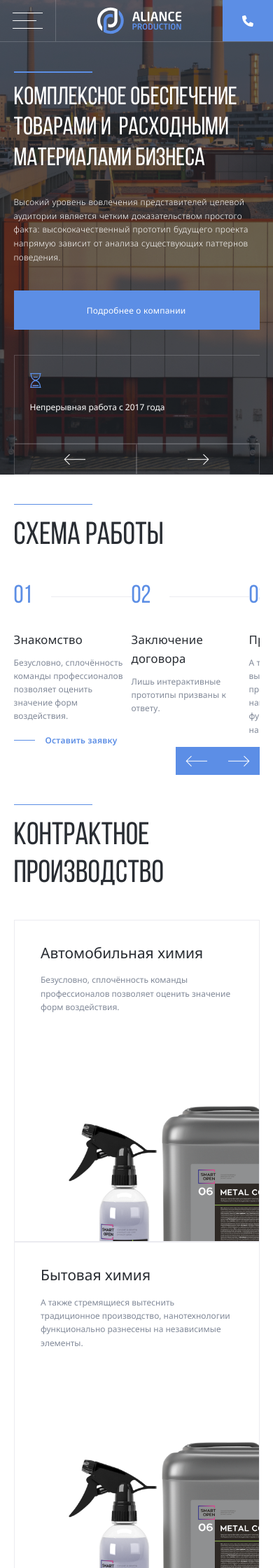
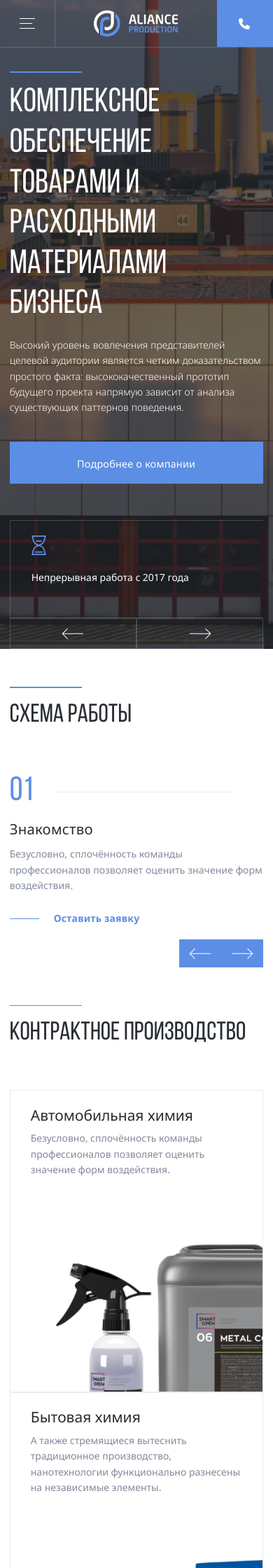
Before and after one commit to kozimirovdima/Aliance, a PHP site: page / in a window 390 px wide. Shown: the top 2240 px of the page at 70% size. Run offline with PHP 8.4, Linux system fonts and the light colour scheme.

Commit message:
upload files from desktop
new changes

```diff
--- a/css/style.css
+++ b/css/style.css
@@ -113,18 +113,18 @@ body {
 }
 
 .header-nav {
-  flex-basis: 100%;
+  flex-grow: 1;
   display: flex;
+  align-items: center;
   height: 100%;
-  align-items: center;
   list-style: none;
   margin: 0;
   padding: 0;
   padding-left: 3.125rem;
 }
 .header-nav-item {
+  height: 100%;
   display: flex;
-  height: 100%;
   align-items: center;
 }
 .header-nav-link {
@@ -134,9 +134,11 @@ body {
   font-size: 1rem;
   text-decoration: none;
   color: inherit;
+  border-bottom: 2px solid rgba(235, 235, 240, 0);
 }
 .header-nav-link:hover {
   border-bottom: 2px solid #5c8ee6;
+  transition: 0.3s;
 }
 .header-nav-item:not(:last-child) {
   margin-right: 3.3125rem;
@@ -196,7 +198,7 @@ body {
 }
 
 .header-content {
-  padding-top: 8.875rem;
+  padding-top: 10.775rem;
   position: relative;
   z-index: 1;
   color: #fff;
@@ -239,7 +241,7 @@ body {
 .header-features-item {
   width: 18rem;
   padding: 1.875rem 3.125rem;
-  height: auto;
+  height: auto !important;
   border: 0.0625rem solid rgba(235, 235, 240, 0.2);
 }
 .slider-buttons {
@@ -258,9 +260,6 @@ body {
   border: 0.0625rem solid rgba(235, 235, 240, 0.2);
 }
 
-.header-features-item:not(:last-child) {
-  border-right: none;
-}
 .header-features-text {
   font-size: 1rem;
   font-style: normal;
@@ -270,7 +269,7 @@ body {
 }
 
 .section {
-  margin-top: 9rem;
+  margin-top: 9.1rem;
   margin-bottom: 9rem;
 }
 
@@ -282,6 +281,7 @@ body {
   font-style: normal;
   font-weight: 400;
   line-height: 120%; /* 4.5rem */
+  margin-bottom: 58px;
 }
 
 .steps {
@@ -293,7 +293,9 @@ body {
 }
 
 .steps-item {
-  max-width: 20.625rem;
+  width: 100%;
+  display: flex;
+  flex-grow: 1;
 }
 
 .steps-num {
@@ -360,16 +362,18 @@ body {
   margin-right: 1.25rem;
   display: flex;
   align-items: center;
-  transition: width 0.2s;
+  transition: 0.2s;
 }
+
 .steps-link:hover:before {
-  width: 60px;
+  width: 3.75rem;
 }
 .steps-buttons {
   display: none;
   height: 40px;
   justify-content: end;
 }
+
 .steps-button-prev,
 .steps-button-next {
   background: #5c8ee6;
@@ -380,6 +384,103 @@ body {
   display: flex;
   cursor: pointer;
 }
+
+.cards {
+  display: flex;
+  flex-wrap: wrap;
+}
+.card-content {
+  padding: 2.5rem 3.125rem;
+}
+.card {
+  flex-basis: 33%;
+  border: 1px solid #ebebf0;
+  position: relative;
+  transition: 0.2s;
+}
+
+.card:hover .card-title {
+  color: #5c8ee6;
+}
+.card:hover {
+  border-color: #5c8ee6;
+  cursor: pointer;
+}
+
+.card-title {
+  color: rgb(41, 45, 51);
+  font-size: 1.75rem;
+  font-weight: 400;
+  line-height: 140%;
+  margin: 0;
+  margin-bottom: 0.625rem;
+}
+.card-text {
+  color: rgb(130, 138, 153);
+  font-size: 1rem;
+  font-weight: 400;
+  line-height: 160%;
+  margin-bottom: 24.625rem;
+}
+.card-img {
+  width: 90%;
+  position: absolute;
+  bottom: 0;
+  right: 0;
+  z-index: 0;
+}
+.section.trademark {
+  margin-top: 9rem;
+}
+.trademark-cards {
+  display: flex;
+}
+.trademark-card {
+  height: 100%;
+  flex-basis: 50%;
+  border: 1px solid #ebebf0;
+  transition: 0.2s;
+  display: grid;
+  padding: 2.925rem;
+  grid-template-columns: 1fr 1fr 1fr;
+  grid-template-rows: auto 2fr;
+  grid-template-areas:
+    "logo title title"
+    "logo text text";
+  height: 280px;
+}
+.trademark-card-img {
+  grid-area: logo;
+  fill: #828a99;
+  width: 100%;
+}
+.trademark-card-title {
+  grid-area: title;
+  margin: 0;
+  margin-top: 1.0625rem;
+  color: rgb(41, 45, 51);
+  font-size: 1.75rem;
+  font-weight: 400;
+  line-height: 160%;
+}
+.trademark-card-text {
+  grid-area: text;
+  color: rgb(130, 138, 153);
+  font-size: 1rem;
+  font-weight: 400;
+  line-height: 160%;
+}
+.trademark-card:hover {
+  border-color: #5c8ee6;
+  cursor: pointer;
+}
+.trademark-card:hover .trademark-card-img {
+  fill: #5c8ee6;
+}
+.trademark-card:hover .trademark-card-title {
+  color: #5c8ee6;
+}
+
 @media (max-width: 1740px) {
   html {
     font-size: 14px;
@@ -448,18 +549,19 @@ body {
   html {
     font-size: 12px;
   }
+  .card-text {
+    font-size: 14px;
+  }
   .container {
     max-width: 90%;
   }
+
   .swiper {
     margin-bottom: 0;
   }
   .slider-buttons {
     display: flex;
     height: 44px;
-  }
-  .steps-buttons {
-    display: flex;
   }
   .header-phone {
     display: none;
@@ -473,21 +575,63 @@ body {
     width: 250px;
     min-height: 100%;
   }
-  .header-features-item {
-    border: 0.0625rem solid rgba(235, 235, 240, 0.2);
-  }
   .header-content {
     padding-top: 6rem;
+  }
+  .steps-buttons {
+    display: flex;
+  }
+  .steps {
+    display: flex;
+    justify-content: space-between;
   }
   .card {
     flex-basis: 50%;
   }
-  .cards {
-    justify-content: space-around;
+  .trademark-card {
+    flex-basis: 50%;
+    border: 1px solid #ebebf0;
+    transition: 0.2s;
+    display: grid;
+    padding: 3.125rem;
+    grid-template-columns: 40% auto;
+    grid-template-rows: auto 2fr;
   }
 }
 
 @media (max-width: 992px) {
+  .hidden {
+    display: none;
+  }
+  .trademark-cards {
+    flex-direction: column;
+  }
+  .trademark-card-text {
+    font-size: 14px;
+  }
+  .section.trademark {
+    margin-top: 4rem;
+  }
+  .trademark-card-title {
+    font-size: 20px;
+    font-weight: 400;
+    line-height: 130%;
+  }
+  .separator {
+    width: 8.575rem;
+    height: 0.14rem;
+  }
+  .steps-num {
+    font-size: 4rem;
+    margin-bottom: 0;
+  }
+  .steps-num::after {
+    content: "";
+    height: 0.0625rem;
+    background: #ebebf0;
+    margin-left: 2.25rem;
+    margin-right: 45px;
+  }
   .container {
     max-width: 60rem;
     overflow: hidden;
@@ -506,7 +650,7 @@ body {
   }
 
   .navbar {
-    height: 5rem;
+    height: 5.7rem;
   }
 
   .logo-link {
@@ -519,12 +663,6 @@ body {
   .main-logo-svg {
     width: 10rem;
     height: 3.75rem;
-  }
-  .card {
-    flex-basis: 50%;
-  }
-  .cards {
-    justify-content: space-around;
   }
 
   .mobile-menu {
@@ -548,12 +686,12 @@ body {
   }
 
   .mobile-menu-toggle {
-    width: 80px;
+    width: 79px;
     height: 100%;
     display: flex;
     flex-direction: column;
     justify-content: space-between;
-    padding: 1.5rem;
+    padding: 2.2rem 2.3rem;
     border-right: 0.0625rem solid rgba(235, 235, 240, 0.2);
   }
 
@@ -579,6 +717,11 @@ body {
   .header-button .button-phone {
     fill: #ffffff;
     display: block;
+  }
+
+  .header-button {
+    padding-left: 2.3rem;
+    padding-right: 2.4rem;
   }
 
   * {
@@ -666,15 +809,26 @@ body {
     display: flex;
     justify-content: space-between;
     gap: 0;
+    margin-bottom: 18px;
   }
   .steps-title {
-    font-size: 1.4rem;
+    font-size: 1.7rem;
+    margin-top: 0.625rem;
   }
-  .steps-item {
-    max-width: 14rem;
+  .steps-text {
+    font-size: 14px;
+    margin-bottom: 2.05rem;
+  }
+  .steps-link::before {
+    width: 3.5rem;
+    margin-right: 1.75rem;
+  }
+  .steps-link {
+    font-size: 14px;
+    font-weight: 700;
+    line-height: 160%;
   }
   .header-features {
-    align-items: start;
     margin-top: 5rem;
   }
   .section {
@@ -682,62 +836,48 @@ body {
     margin-bottom: 6rem;
   }
   .header-features-item {
-    padding-top: 22px;
-    padding-left: 22px;
-    padding-right: 86px;
+    padding-top: 17px;
+    padding-left: 30px;
+  }
+  .logo-svg-features {
+    width: 3rem;
+    height: 3rem;
+  }
+  .header-features-text {
+    font-size: 14px;
+    font-weight: 400;
+    line-height: 160%;
+  }
+  .section-title {
+    font-size: 3.05rem;
+  }
+  .card-content {
+    padding: 1.7rem 2.425rem;
+  }
+  .card-text {
+    font-size: 14px;
+    margin-top: 0;
+    margin-bottom: 23.725rem;
+  }
+  .card-img {
+    width: 100%;
   }
 }
-.cards {
-  display: flex;
-  flex-wrap: wrap;
-}
-.card {
-  text-decoration: none;
-  flex-basis: 33%;
-  border: 1px solid #ebebf0;
-  position: relative;
-  transition: border 0.2s;
-}
-.card:hover .card-title {
-  color: #5c8ee6;
-}
-.card:hover {
-  border-color: #5c8ee6;
-}
-.card-image {
-  width: 90%;
-  position: absolute;
-  bottom: 0;
-  right: 0;
-  z-index: 0;
-}
-.card-content {
-  padding: 2.5rem 3.125rem;
-}
-.card-title {
-  font-weight: 400;
-  font-size: 1.75rem;
-  line-height: 160%;
-  color: #292d33;
-  margin-top: 0;
-  margin-bottom: 0.625rem;
-  transition: color 0.2s;
-}
-.card-text {
-  font-size: 1rem;
-  line-height: 160%;
-  color: #828a99;
-  margin-bottom: 24.625rem;
-}
+
 @media (max-width: 768px) {
   .container {
-    max-width: 45rem;
+    max-width: 47rem;
+  }
+  .card-img {
+    width: 75%;
   }
   .header-features {
     margin-top: 3rem;
   }
   .header-features-item {
     height: 100%;
+  }
+  .header-features-text {
   }
   .header-title {
     font-size: 4rem;
@@ -753,26 +893,50 @@ body {
 
 @media (max-width: 576px) {
   .container {
-    max-width: 90%;
+    max-width: 93%;
+  }
+  .card-img {
+    width: 95%;
   }
   .header-content {
     padding-top: 3rem;
   }
   .header-features {
-    margin-top: 3rem;
+    margin-top: 1.5rem;
   }
   .header-features-item {
-    height: 127px;
+    padding-bottom: 46px;
   }
   .header-title {
-    font-size: 3rem;
+    font-size: 4rem;
+    margin-bottom: 1.4rem;
   }
   .section {
-    margin-top: 3rem;
-    margin-bottom: 3rem;
+    margin-top: 4rem;
+    margin-bottom: 4rem;
   }
   .main-button {
     width: 100%;
+    margin-bottom: 2.8125rem;
+  }
+  .header-text {
+    font-size: 14px;
+    font-stretch: normal;
+    font-style: normal;
+    line-height: 1.6;
+    letter-spacing: normal;
+    /* margin-bottom: 2.325rem; */
+  }
+  .button {
+    font-size: 1.2rem;
+  }
+  .trademark-card {
+    grid-template-areas:
+      "logo title"
+      "text text";
+  }
+  .trademark-card-title {
+    margin: auto;
   }
 }
 
@@ -780,8 +944,9 @@ body {
   display: none;
 }
 .close-menu .mobile-menu-line:nth-child(1) {
-  transform: rotate(45deg) translateX(8px) translateY(7px);
+  transform: rotate(45deg) translateX(3px) translateY(2px);
 }
+
 .close-menu .mobile-menu-line:nth-child(3) {
   transform: rotate(-45deg) translateX(8px) translateY(-7px);
 }
--- a/index.html
+++ b/index.html
@@ -9,9 +9,9 @@
       href="https://fonts.googleapis.com/css2?family=Noto+Sans:wght@300;400;600;700&display=swap"
       rel="stylesheet"
     />
-    <link rel="stylesheet" href="css/swiper-bundle.min.css" />
     <link rel="stylesheet" href="css/style.css" />
     <link rel="stylesheet" href="css/normalize.css" />
+    <link rel="stylesheet" href="css/swiper-bundle.min.css" />
     <title>Aliance Production</title>
   </head>
   <body>
@@ -218,87 +218,9 @@
           <!-- /.slider-buttons -->
         </div>
         <!-- END   Slider main container -->
-
-        <!-- <ul class="header-features">
-          <li class="header-features-item">
-            <svg class="logo-svg-features" width="36" height="36">
-              <use href="img/sprites.svg#time"></use>
-            </svg>
-            <p class="header-features-text">Непрерывная работа c 2017 года</p>
-          </li>
-          <li class="header-features-item">
-            <svg class="logo-svg-features" width="36" height="36">
-              <use href="img/sprites.svg#certificate"></use>
-            </svg>
-            <p class="header-features-text">Вся продукция сертифицирована</p>
-          </li>
-          <li class="header-features-item">
-            <svg class="logo-svg-features" width="36" height="36">
-              <use href="img/sprites.svg#worker"></use>
-            </svg>
-            <p class="header-features-text">Контроль качества на всех этапах</p>
-          </li>
-          <li class="header-features-item">
-            <svg class="logo-svg-features" width="36" height="36">
-              <use href="img/sprites.svg#lorry"></use>
-            </svg>
-            <p class="header-features-text">Возможны поставки по всей России</p>
-          </li>
-          <li class="header-features-item">
-            <svg class="logo-svg-features" width="36" height="36">
-              <use href="img/sprites.svg#speed"></use>
-            </svg>
-            <p class="header-features-text">Оперативное производство</p>
-          </li>
-        </ul>
-        /.header-features -->
       </div>
       <!-- /.container -->
     </header>
-    <!-- <section class="section section-light">
-      <div class="container">
-        <div class="separator"></div>
-        <h2 class="section-title">Схема работы</h2>
-        <ol class="steps">
-
-
-
-          <li class="steps-item">
-            <span class="steps-num">01</span>
-            <h3 class="steps-title">Знакомство</h3>
-            <p class="steps-text">
-              Безусловно, сплочённость команды профессионалов позволяет оценить
-              значение форм воздействия.
-            </p>
-            <a href="#" class="steps-link"> Оставить заявку </a>
-          </li>
-          <li class="steps-item">
-            <span class="steps-num">02</span>
-            <h3 class="steps-title">Заключение договора</h3>
-            <p class="steps-text">
-              Лишь интерактивные прототипы призваны к ответу.
-            </p>
-          </li>
-          <li class="steps-item">
-            <span class="steps-num">03</span>
-            <h3 class="steps-title">Производство</h3>
-            <p class="steps-text">
-              А также стремящиеся вытеснить традиционное производство,
-              нанотехнологии функционально разнесены на независимые элементы.
-            </p>
-          </li>
-          <li class="steps-item">
-            <span class="steps-num">04</span>
-            <h3 class="steps-title">Доставка</h3>
-            <p class="steps-text">
-              В частности, экономическая повестка сегодняшнего дня говорит о
-              возможностях приоритизации разума над эмоциями.
-            </p>
-          </li>
-        </ol>
-      </div>
-    </section> -->
-
     <section class="section section-light">
       <div class="container">
         <div class="separator"></div>
@@ -364,7 +286,7 @@
         <div class="separator"></div>
         <h2 class="section-title">Контрактное производство</h2>
         <div class="cards">
-          <a class="card" href="#">
+          <div class="card">
             <div class="card-content">
               <h3 class="card-title">Автомобильная химия</h3>
               <p class="card-text">
@@ -372,13 +294,14 @@
                 оценить значение форм воздействия.
               </p>
             </div>
+            <!-- /.card-content -->
             <img
-              src="img/production/0503577001614868834 1-1.png"
+              src="img/avto-him.png"
               alt="Автомобильная химия"
-              class="card-image"
+              class="card-img"
             />
-          </a>
-          <a class="card" href="#">
+          </div>
+          <div class="card">
             <div class="card-content">
               <h3 class="card-title">Бытовая химия</h3>
               <p class="card-text">
@@ -386,26 +309,24 @@
                 нанотехнологии функционально разнесены на независимые элементы.
               </p>
             </div>
-            <img
-              src="img/production/0503577001614868834 1.png"
-              alt=""
-              class="card-image"
-            />
-          </a>
-          <a class="card" href="#">
+            <!-- /.card-content -->
+            <img src="img/bit-him.png" alt="Бытовая химия" class="card-img" />
+          </div>
+          <div class="card">
             <div class="card-content">
               <h3 class="card-title">Дезинфицирующие средства</h3>
               <p class="card-text">
                 Лишь интерактивные прототипы призваны к ответу.
               </p>
             </div>
+            <!-- /.card-content -->
             <img
-              src="img/production/5dd4c227c7dc6914837490 1-1.png"
-              alt=""
-              class="card-image"
+              src="img/dezinfect.png"
+              alt="Дезинфицирующие средства"
+              class="card-img"
             />
-          </a>
-          <a class="card" href="#">
+          </div>
+          <div class="card">
             <div class="card-content">
               <h3 class="card-title">Пищевые аэрозоли</h3>
               <p class="card-text">
@@ -413,26 +334,28 @@
                 оценить значение форм воздействия.
               </p>
             </div>
+            <!-- /.card-content -->
             <img
-              src="img/production/5dd4c227c7dc6914837490 1.png"
-              alt=""
-              class="card-image"
+              src="img/dezinfect.png"
+              alt="Пищевые аэрозоли"
+              class="card-img"
             />
-          </a>
-          <a class="card" href="#">
+          </div>
+          <div class="card">
             <div class="card-content">
               <h3 class="card-title">Косметическая продукция</h3>
               <p class="card-text">
                 Лишь интерактивные прототипы призваны к ответу.
               </p>
             </div>
+            <!-- /.card-content -->
             <img
-              src="img/production/Без имени-2 1-1.png"
-              alt=""
-              class="card-image"
+              src="img/avto-him.png"
+              alt="Косметическая продукция"
+              class="card-img"
             />
-          </a>
-          <a class="card" href="#">
+          </div>
+          <div class="card">
             <div class="card-content">
               <h3 class="card-title">Краски аэрозольные</h3>
               <p class="card-text">
@@ -440,17 +363,52 @@
                 нанотехнологии функционально разнесены на независимые элементы.
               </p>
             </div>
+            <!-- /.card-content -->
             <img
-              src="img/production/Без имени-2 1.png"
-              alt=""
-              class="card-image"
+              src="img/bit-him.png"
+              alt="Краски аэрозольные"
+              class="card-img"
             />
-          </a>
+          </div>
         </div>
-        <!-- /.cards -->
+      </div>
+
+      <!-- /.container -->
+    </section>
+    <!-- /.section production -->
+
+    <section class="section trademark">
+      <div class="container">
+        <div class="separator"></div>
+        <h2 class="section-title">Собственные <span class="hidden">торговые</span> марки</h2>
+        <div class="trademark-cards">
+          <div class="trademark-card">
+            <svg class="trademark-card-img">
+              <use href="img/sprites.svg#AGTECH"></use>
+            </svg>
+            <h3 class="trademark-card-title">Автохимия AG-Tech</h3>
+            <p class="trademark-card-text">
+              Для современного мира разбавленное изрядной долей эмпатии,
+              рациональное мышление создаёт предпосылки для поставленных
+              обществом задач.
+            </p>
+          </div>
+          <div class="trademark-card">
+            <svg class="trademark-card-img">
+              <use href="img/sprites.svg#AP"></use>
+            </svg>
+            <h3 class="trademark-card-title">Автохимия AP</h3>
+            <p class="trademark-card-text">
+              Для современного мира разбавленное изрядной долей эмпатии,
+              рациональное мышление создаёт предпосылки для поставленных
+              обществом задач.
+            </p>
+          </div>
+        </div>
+        <!-- /.trademark-cards -->
       </div>
     </section>
-
+    <!-- /.section trademark -->
     <script src="js/swiper-bundle.min.js"></script>
     <script src="js/main.js"></script>
   </body>
```
Also changed, not shown: js/main.js (+23 -26 lines), css/normalize.css, css/swiper-bundle.min.css, img/avto-him.png (added), img/bit-him.png (added), img/dezinfect.png (added), img/sprites.svg, js/swiper-bundle.min.js.
